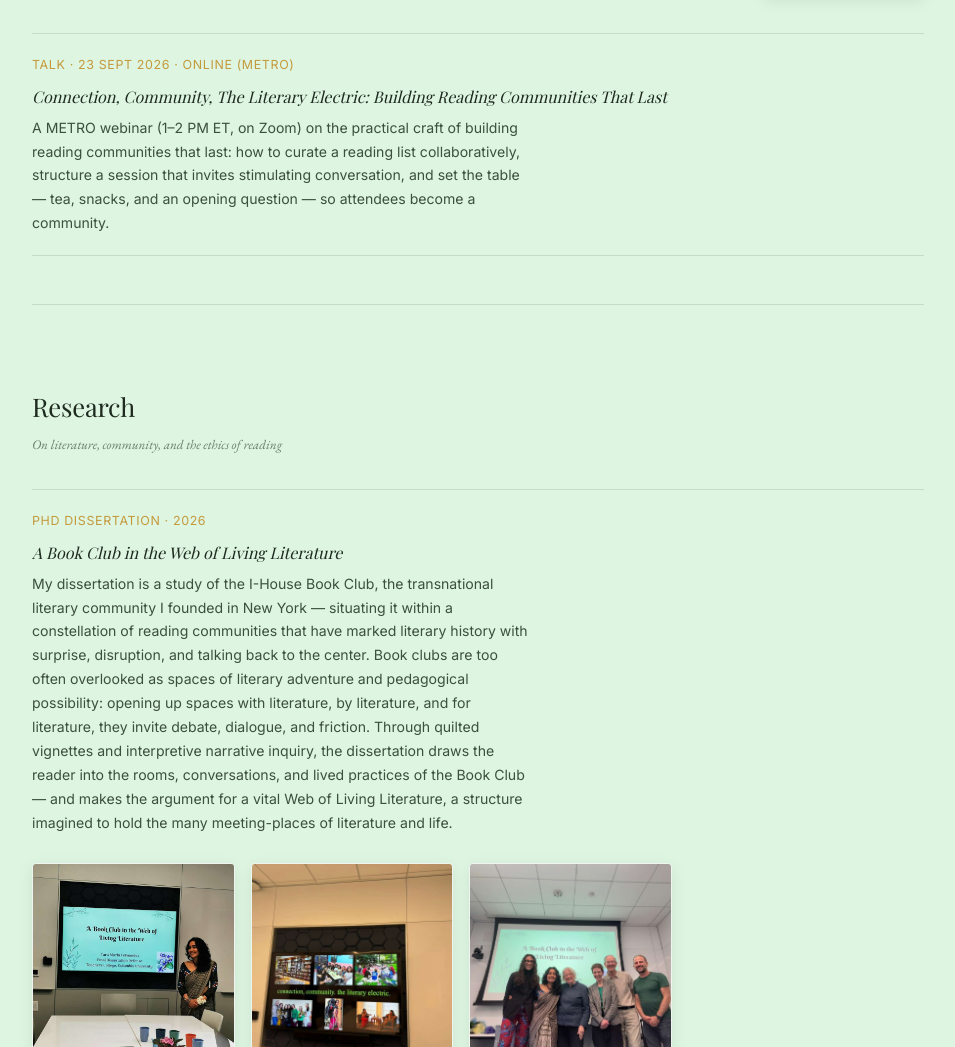
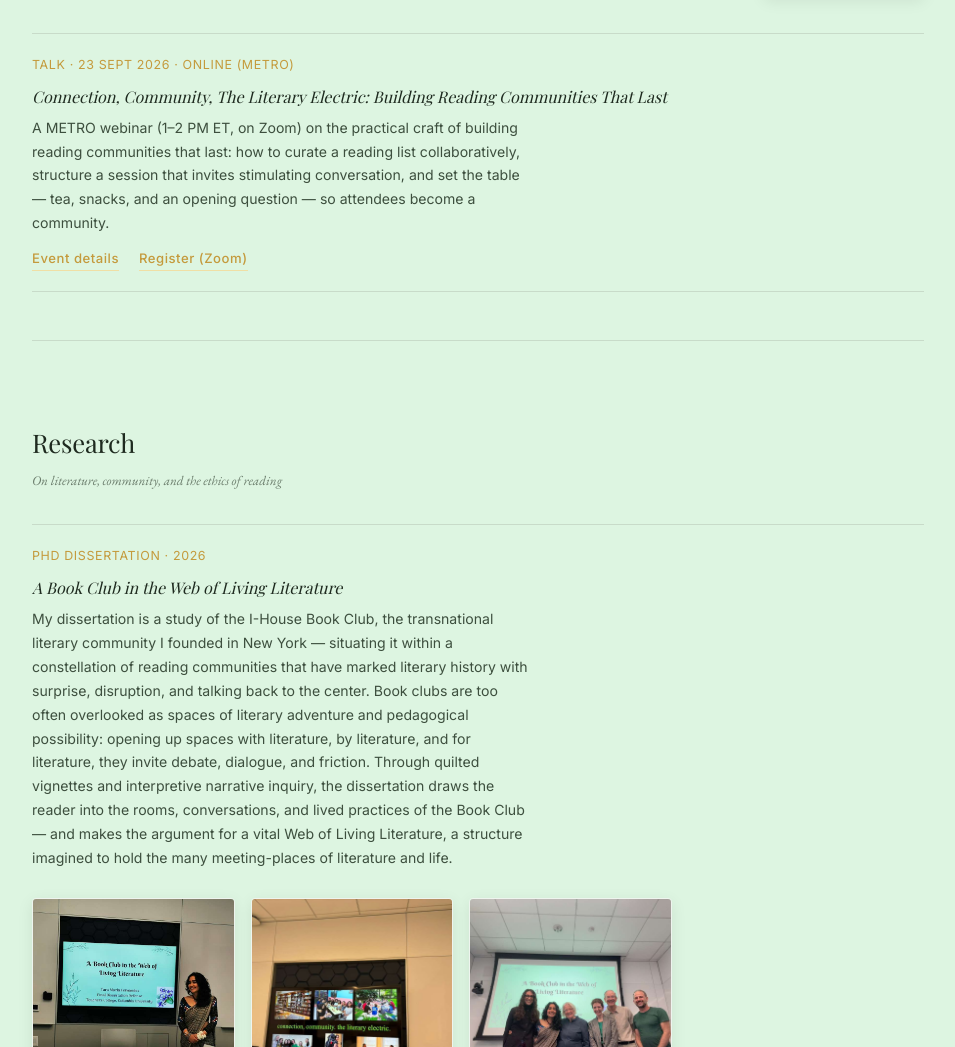
Before and after one commit to taramariafernandes/taramariafernandes.github.io, a plain HTML site: page index.html in a window 1280 px wide. Shown: the part 2047-3094 px from the top of the page, without its empty margins (260-1215 px from the left). Drawn offline with nearby package versions, Linux system fonts and the light colour scheme; a web font is replaced by a local one.

Commit message:
Add event links; attach METRO talk event + registration links
Co-Authored-By: Claude Opus 4.8 <noreply@anthropic.com>

```diff
--- a/content.js
+++ b/content.js
@@ -64,6 +64,8 @@ const CONTENT = {
   //  Optional:
   //    poster — a flyer/image shown beside the event.
   //             Fields: src (file path), alt (description for screen readers)
+  //    links  — one or more buttons shown below the description.
+  //             Add each as { label: 'Text shown', url: 'https://...' }
   //  To remove an event after it has passed: delete its block.
   // ════════════════════════════════════════════════════════════
   events: [
@@ -77,6 +79,10 @@ const CONTENT = {
       meta:  'Talk · 23 Sept 2026 · Online (METRO)',
       title: 'Connection, Community, The Literary Electric: Building Reading Communities That Last',
       desc:  'A METRO webinar (1–2 PM ET, on Zoom) on the practical craft of building reading communities that last: how to curate a reading list collaboratively, structure a session that invites stimulating conversation, and set the table — tea, snacks, and an opening question — so attendees become a community.',
+      links: [
+        { label: 'Event details', url: 'https://metro.org/events/connection-community-the-literary-electric-building-reading-communities-that-last/' },
+        { label: 'Register (Zoom)', url: 'https://us02web.zoom.us/webinar/register/WN_9MDs1rq-RjW1Y3jdreq0wQ#/registration' },
+      ],
     },
   ],
 
--- a/index.html
+++ b/index.html
@@ -345,6 +345,24 @@
       transform: translateY(-2px);
       box-shadow: 0 8px 22px rgba(0,0,0,0.14);
     }
+
+    /* ─── EVENT LINKS ─── */
+    .event-links {
+      margin-top: 0.75rem;
+      display: flex;
+      flex-wrap: wrap;
+      gap: 1.25rem;
+    }
+    .event-link {
+      display: inline-block;
+      font-size: 0.82rem;
+      font-weight: 500;
+      color: var(--gold);
+      letter-spacing: 0.04em;
+      border-bottom: 1px solid var(--gold-light);
+      transition: color 0.2s, border-color 0.2s;
+    }
+    .event-link:hover { color: var(--sage); border-color: var(--sage-light); }
 
     /* ─── PULL QUOTE ─── */
     .pull-quote {
@@ -780,6 +798,7 @@ document.getElementById('events-items').innerHTML =
       <div class="research-meta">${e.meta}</div>
       <div class="research-title">${e.title}</div>
       <div class="research-desc">${e.desc}</div>
+      ${e.links ? `<div class="event-links">${e.links.map(l => `<a class="event-link" href="${l.url}" target="_blank" rel="noopener">${l.label}</a>`).join('')}</div>` : ''}
     </div>`).join('');
 
 /* ── Research ── */
```
